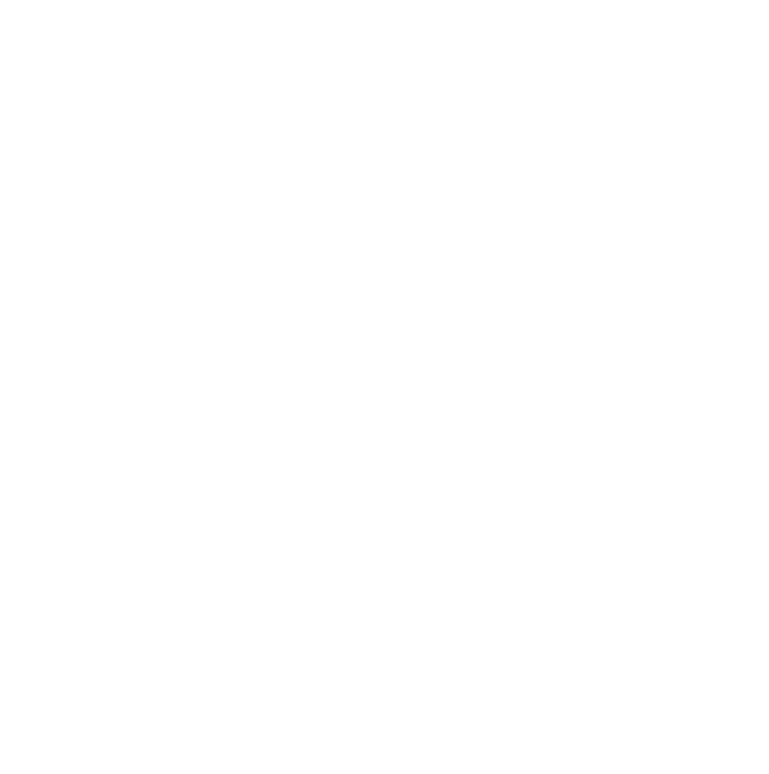
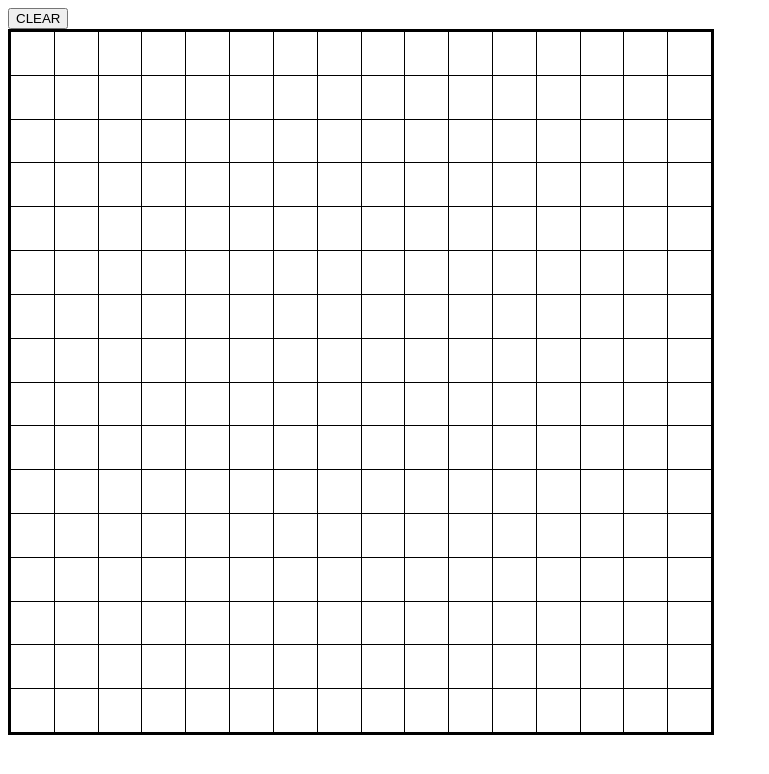
Before and after one commit to hewny/etch-a-sketch, a plain HTML site: page index.html in a window 1280 px wide. Shown: the whole page, without its empty margins (0-769 px from the left). Drawn offline with Linux system fonts and the light colour scheme.

Commit message:
completed project

```diff
--- a/index.html
+++ b/index.html
@@ -2,9 +2,12 @@
 
 <head>
     <link href="styles/style.css" rel="stylesheet">
-    <script src="scripts/scripts.js"></script>
 </head>
 
 <body>
+    <button onclick=removeBackground()>CLEAR</button>
+    <div class="container">
+    </div>
+</body>
 
-</body>
+<script src="scripts/scripts.js"></script>
--- a/scripts/scripts.js
+++ b/scripts/scripts.js
@@ -0,0 +1,48 @@
+container = document.querySelector('div')
+input = 16
+
+function drawGrid() {
+    // delete all divs
+    grid = document.querySelector('.container');
+    grid.querySelectorAll('.box').forEach(box => box.remove());
+
+    // create new divs
+    for (var i=0; i < input**2; i++) {
+        newDiv = document.createElement('div');
+        newDiv.id = 1+i;
+        newDiv.className='box';
+        newDiv.style.opacity = 1;
+        container.appendChild(newDiv);
+        newDiv.addEventListener('mouseover', addBackground);
+    }
+
+    // update grid columns and rows
+    r = document.querySelector(':root');
+    r.style.setProperty('--value', input)
+
+    // add event listeners for hover
+    boxes = Array.from(document.querySelectorAll('.box'));
+    boxes.forEach(box => box.addEventListener('mouseover', addBackground));
+    }
+
+function addBackground(e) {
+    e.target.style.backgroundColor = 'black';
+    // e.target.style.backgroundColor = '#'+(Math.random()*0xFFFFFF<<0).toString(16);
+    console.log(e.target.style.opacity)
+    e.target.style.opacity -= 0.1;
+    console.log(e.target.style.opacity)
+}
+
+function removeBackground() {
+
+    input = prompt("Please enter an integer between 1-100 for the new grid.");
+    input = parseInt(input)
+
+    if (input != NaN && input > 0 && input <= 100) {
+        boxes.forEach (box => box.style.backgroundColor='');
+        drawGrid();
+    }
+    else {alert('Please enter a valid number')}
+}
+
+drawGrid();
--- a/styles/style.css
+++ b/styles/style.css
@@ -0,0 +1,21 @@
+:root {
+    --value: 16;
+}
+
+.container {
+    display: grid;
+    width: 700px;
+    height: 700px;
+    grid-template-columns: repeat(var(--value), auto);
+    grid-template-rows: repeat(var(--value), auto);
+    row-gap: 1px;
+    column-gap: 1px;
+    border-style: solid;
+    background-color: black;
+}
+
+.box {
+    background-color: white;
+    width: auto;
+    height: auto;
+}
```
